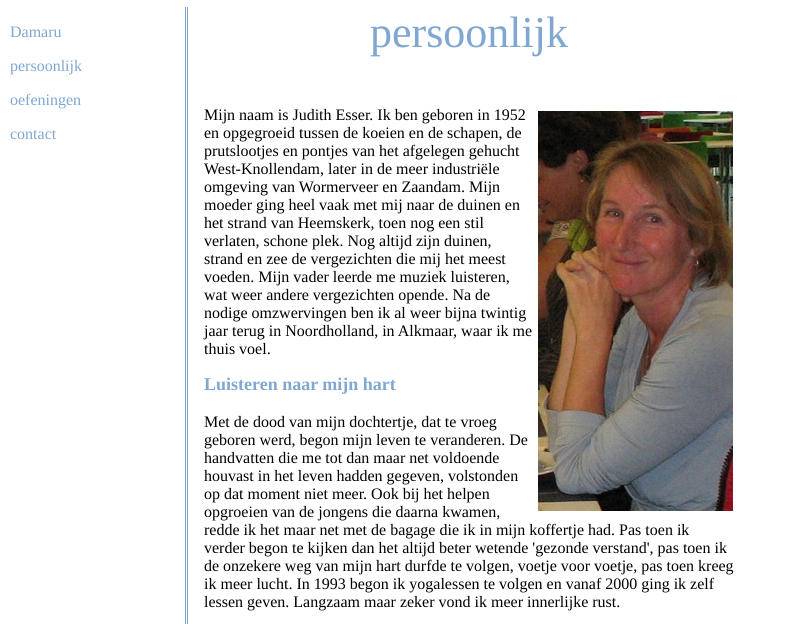
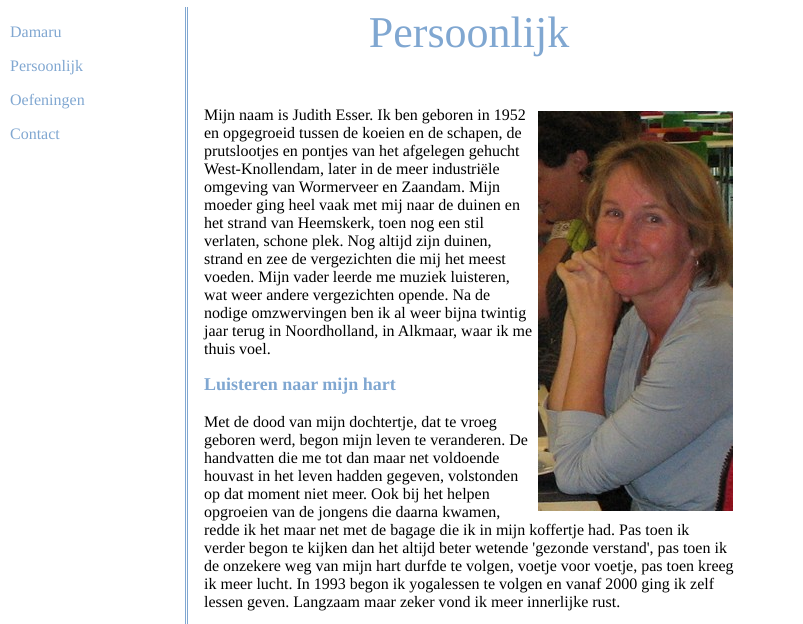
Before and after one commit to judithesser/damaru.nl, a plain HTML site: page persoonlijk.html in a window 1280 px wide. Shown: the part 165-789 px from the top of the page, without its empty margins (0-803 px from the left). Drawn offline with Linux system fonts and the light colour scheme.

Commit message:
Update persoonlijk.html

```diff
--- a/persoonlijk.html
+++ b/persoonlijk.html
@@ -10,7 +10,7 @@
   <meta name="revised" content="4 september 2007" />
 
   <title>Damaru -
-  persoonlijk
+  Persoonlijk
   </title>
 
   <link rel="stylesheet" type="text/css" media="all" href="css/default/style_basic.css" />
@@ -58,9 +58,9 @@
 
 	<div class="menu">
     <a class="" href="/">Damaru</a>
-    <a class="" href="persoonlijk.html">persoonlijk</a>
-    <a class="" href="oefeningen.html">oefeningen</a>
-    <a class="" href="contact.html">contact</a>
+    <a class="" href="persoonlijk.html">Persoonlijk</a>
+    <a class="" href="oefeningen.html">Oefeningen</a>
+    <a class="" href="contact.html">Contact</a>
 	</div>
 </div>
 
@@ -70,7 +70,7 @@
 
 	<a href="persoonlijk.html">
 	<!-- lelijke hack om dubbele 'aanraking' te voorkomen -->
-	persoonlijk</a>
+	Persoonlijk</a>
   </h1>
 
   <h2 id="slogan"></h2>
```
